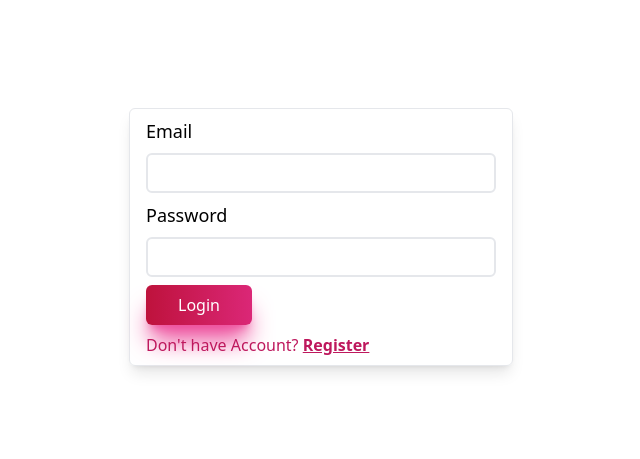
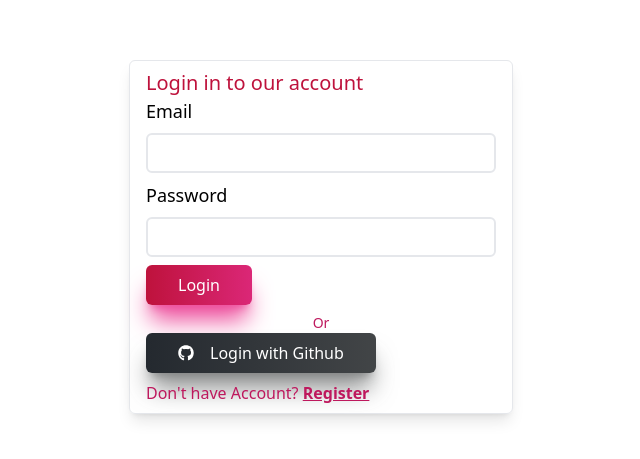
Before and after one commit to arp99/devtcha, a React (Create React App) app: page /login in a window 1280 px wide. Shown: the part 163-622 px from the top of the page, without its empty margins (319-959 px from the left). Built offline with nearby package versions, Linux system fonts and the light colour scheme.

Commit message:
Styles:Update form styles

```diff
--- a/src/Pages/UserAuthentication/Login.jsx
+++ b/src/Pages/UserAuthentication/Login.jsx
@@ -4,6 +4,7 @@ import { useDispatch, useSelector } from "react-redux";
 import { useNavigate } from "react-router";
 import { Link } from "react-router-dom";
 import * as Yup from "yup";
+import { FaGithub } from "react-icons/fa";
 import { login } from "../../app/Features/auth/authSlice";
 import {
   StyledError,
@@ -49,6 +50,9 @@ export const Login = () => {
       <FlexCenter>
         <Form>
           <FormContainer>
+            <h3 className="text-xl font-medium text-primary-700">
+              Login in to our account
+            </h3>
             <InputGroup>
               <label htmlFor="email">Email</label>
               <Field type="email" id="email" name="email" autoComplete="off" />
@@ -68,10 +72,14 @@ export const Login = () => {
               <Button
                 type="submit"
                 variant="primary"
-                size="large"
+                size="full"
                 state={loggedInStatus}
               >
                 Login
+              </Button>
+              <p className="text-center text-sm font-medium">Or</p>
+              <Button type="submit" variant="github" size="full">
+                <FaGithub /> Login with Github
               </Button>
               <p>
                 Don't have Account? <Link to="/signup">Register</Link>
```
